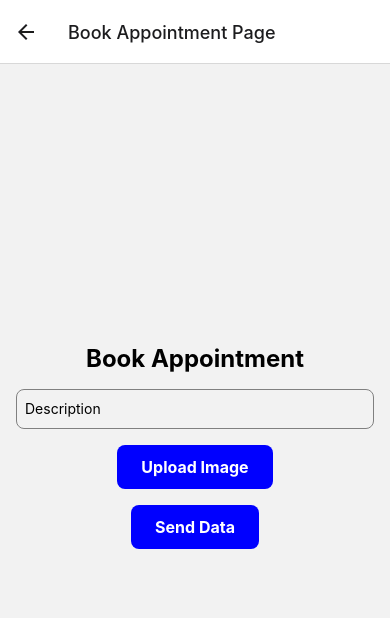
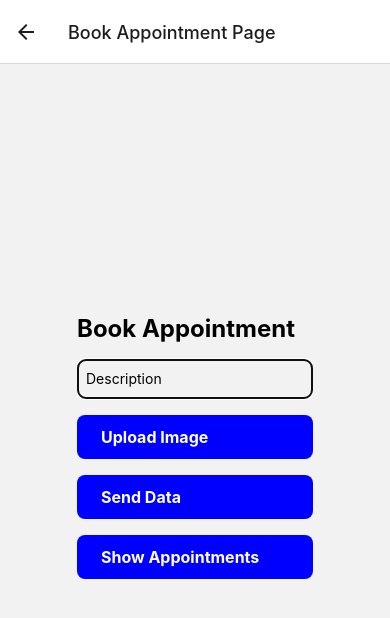
Before and after one commit to huzaifa003/skin_disease, a React Native app: screen /BookAppointment in a window 390 px wide. Shown: the top 618 px of the page. Built offline with nearby package versions, Linux system fonts and the light colour scheme; no server answers.

Commit message:
Added ShowAppointments.jsx and modified BookAppointment.jsx

```diff
--- a/App.js
+++ b/App.js
@@ -12,6 +12,7 @@ import Home from './Screens/Home';
 import PostData from './Screens/PostData';
 import CameraScreen from './Screens/CameraScreen';
 import BookAppointment from './Screens/BookAppointment';
+import ShowAppointments from './Screens/ShowAppointments';
 
 export default function App() {
   const Stack = createNativeStackNavigator();
@@ -31,15 +32,21 @@ export default function App() {
         />
 
         <Stack.Screen
-          name = "BookAppointment"
-          component = {BookAppointment}
-          options = {{title: "Book Appointment Page"}}
+          name="BookAppointment"
+          component={BookAppointment}
+          options={{ title: "Book Appointment Page" }}
         />
 
         <Stack.Screen
           name="CameraScreen"
           component={CameraScreen}
           options={{ title: "Camera Page" }}
+        />
+
+        <Stack.Screen
+          name='ShowAppointments'
+          component={ShowAppointments}
+          options={{ title: 'Show Appointments' }}
         />
 
         <Stack.Screen
--- a/Components/DB.js
+++ b/Components/DB.js
@@ -1,8 +1,10 @@
 // Import the functions you need from the SDKs you need
 import { initializeApp } from "firebase/app";
-import { getAuth } from "firebase/auth";
+import { getAuth, getReactNativePersistence } from "firebase/auth";
 import { getDatabase } from "firebase/database";
 import {getStorage} from "firebase/storage";
+
+import { ReactNativeAsyncStorage } from "@react-native-async-storage/async-storage";
 // TODO: Add SDKs for Firebase products that you want to use
 // https://firebase.google.com/docs/web/setup#available-libraries
 
@@ -20,7 +22,7 @@ const firebaseConfig = {
 // Initialize Firebase
 // Initialize Firebase
 const firebase_app = initializeApp(firebaseConfig);
-const auth = getAuth(firebase_app);
+const auth = getAuth(firebase_app, { persistence: getReactNativePersistence(ReactNativeAsyncStorage) });
 const db = getDatabase(firebase_app);
 const storage = getStorage(firebase_app, "gs://skin-disease-4711e.appspot.com");
 export { firebase_app, auth, db, storage};
--- a/Screens/BookAppointment.jsx
+++ b/Screens/BookAppointment.jsx
@@ -1,13 +1,14 @@
 import { useState, useEffect } from "react";
 import { onAuthStateChanged } from "firebase/auth";
-import { View, Text, TextInput, Image, TouchableOpacity, StyleSheet } from "react-native";
+import { View, Text, TextInput, Image, TouchableOpacity, StyleSheet, KeyboardAvoidingView, ActivityIndicator } from "react-native";
 import { auth, db, storage, firebase_app } from "../Components/DB";
 import { useNavigation } from "@react-navigation/native";
 import Camera from "./CameraScreen";
 import { Button } from "react-native-elements";
 import { ScrollView } from "react-native";
 import { getStorage, uploadBytes, ref as refStorage } from "firebase/storage";
-import {set, ref, getDatabase } from "firebase/database";
+import { set, ref, getDatabase } from "firebase/database";
+import { useRef } from "react";
 
 export default function BookAppointment() {
     const navigation = useNavigation();
@@ -15,6 +16,9 @@ export default function BookAppointment() {
     const [description, setDescription] = useState("");
     const [image, setImage] = useState(null);
     const [imageRef, setImageRef] = useState(null);
+    const [uploading, setUploading] = useState(false); // Added state for uploading status
+
+    const descriptionRef = useRef(0);
 
     function chooseImage(imgUri) {
         setImage(imgUri);
@@ -24,35 +28,37 @@ export default function BookAppointment() {
     const database = getDatabase(firebase_app);
     const store = getStorage(firebase_app);
     function handleSendData() {
-        console.log(storage)
+        console.log(storage);
         if (user && description && image) {
             const imageStorageRef = refStorage(storage, `images/${user}/${image.uri}`);
 
-            fetch(image.uri).then((response) => {
+            fetch(image.uri)
+                .then((response) => {
                     return response.blob();
-            }
-            ).then((blob) => {
+                })
+                .then((blob) => {
                     console.log(blob);
+                    setUploading(true); // Set uploading status to true
                     uploadBytes(imageStorageRef, blob)
                         .then((snapshot) => {
-                    console.log("Uploaded a blob or file!");
+                            console.log("Uploaded a blob or file!" + snapshot.ref.fullPath + " " + snapshot.ref.name);
+                            setUploading(false); // Set uploading status to false after successful upload
                         })
                         .catch((error) => {
                             console.error("Error uploading a blob or file!", error);
+                            setUploading(false); // Set uploading status to false after error
                         });
-            }
-            ).catch((error) => {
+                })
+                .catch((error) => {
                     console.error("Error getting blob!", error);
-            }
-            );
-
-
-
+                    setUploading(false); // Set uploading status to false after error
+                });
 
             set(ref(database, `/patients/${user}/`), {
                 user: user,
                 description: description,
                 image: image.uri,
+                status: "pending",
             })
                 .then(() => {
                     console.log("Data sent successfully!");
@@ -72,12 +78,15 @@ export default function BookAppointment() {
                 navigation.navigate("Login");
             }
         });
+        descriptionRef.current.focus();
     }, []);
 
     return (
-        <ScrollView contentContainerStyle={styles.container}>
+        <KeyboardAvoidingView style={styles.container} behavior="padding">
+            <ScrollView contentContainerStyle={styles.scrollContainer}>
                 <Text style={styles.title}>Book Appointment</Text>
                 <TextInput
+                    ref={descriptionRef}
                     style={styles.input}
                     placeholder="Description"
                     value={description}
@@ -93,7 +102,17 @@ export default function BookAppointment() {
                 <TouchableOpacity style={styles.button} onPress={handleSendData}>
                     <Text style={styles.buttonText}>Send Data</Text>
                 </TouchableOpacity>
+
+
+                {uploading && <ActivityIndicator size="large" color="blue" />}
+
+                <TouchableOpacity style={styles.button} onPress={()=>{navigation.navigate('ShowAppointments')}}>
+                    <Text style={styles.buttonText}>Show Appointments</Text>
+                </TouchableOpacity>
+
+
             </ScrollView>
+        </KeyboardAvoidingView>
     );
 }
 
@@ -102,6 +121,10 @@ const styles = StyleSheet.create({
         flex: 1,
         padding: 16,
         alignItems: "center",
+        justifyContent: "center",
+    },
+    scrollContainer: {
+        flexGrow: 1,
         justifyContent: "center",
     },
     title: {
--- /dev/null
+++ b/Screens/ShowAppointments.jsx
@@ -0,0 +1,48 @@
+import React, { useState, useEffect } from "react";
+import { View, Text } from "react-native";
+import { getDatabase, ref, onValue } from "firebase/database";
+import { firebase_app, db, auth} from "../Components/DB";
+import { useNavigation } from "@react-navigation/native";
+import { ScrollView } from "react-native";
+import { Button } from "react-native-elements";
+import { onAuthStateChanged } from "firebase/auth";
+
+const ShowAppointments = () => {
+    const navigation = useNavigation();
+    const [appointments, setAppointments] = useState([]);
+    const [user, setUser] = useState(null);
+    useEffect(() => {
+        onAuthStateChanged(auth, (user) => {
+            if (user) {
+                console.log("User is signed in");
+                console.log(user.uid);
+                setUser(user.uid);
+                getAppointments();
+            } else {
+                console.log("User is signed out");
+                navigation.navigate("Login");
+
+            }
+        });
+        const getAppointments = async () => {
+            const appointmentsRef = ref(db, `patients/${user}/`);
+            onValue(appointmentsRef, (snapshot) => {
+                const data = snapshot.val();
+                console.log(data);
+                const prods = Object.values(data);
+                setAppointments(prods);
+            });
+        };
+
+    }, []);
+
+    return (
+        <View>
+            <Text>Appointments</Text>
+            {/* {appointments?.map((appointment) => (
+                <Text key={appointment.id}>{appointment.description}</Text>
+            ))} */}
+        </View>
+    );
+}
+export default ShowAppointments;
--- a/Screens/SignIn.js
+++ b/Screens/SignIn.js
@@ -1,6 +1,6 @@
 import { onAuthStateChanged, signInWithEmailAndPassword } from '@firebase/auth';
 import React, { useEffect, useState } from 'react';
-import { View, StyleSheet } from 'react-native';
+import { View, StyleSheet, KeyboardAvoidingView } from 'react-native';
 import { Text, Input, Button } from 'react-native-elements';
 import { auth } from '../Components/DB';
 
@@ -29,7 +29,7 @@ const SignIn = ({ navigation }) => {
   };
 
   return (
-    <View style={styles.container}>
+    <KeyboardAvoidingView style={styles.container} behavior="padding">
       {displayError && <Text style={styles.errorText}>{error}</Text>}
       <Input
         label="Email"
@@ -54,7 +54,7 @@ const SignIn = ({ navigation }) => {
         buttonStyle={styles.button}
         titleStyle={styles.buttonTitle}
       />
-    </View>
+    </KeyboardAvoidingView>
   );
 };
 
--- a/Screens/SignUp.js
+++ b/Screens/SignUp.js
@@ -1,6 +1,6 @@
 import { createUserWithEmailAndPassword, onAuthStateChanged } from '@firebase/auth';
 import React, { useEffect } from 'react';
-import { View, StyleSheet } from 'react-native'
+import { View, StyleSheet, KeyboardAvoidingView } from 'react-native'
 import { Text, Input, Button } from 'react-native-elements';
 import { auth } from '../Components/DB';
 import { TouchableOpacity } from 'react-native';
@@ -33,7 +33,7 @@ const SignUp = ({ navigation }) => {
 
 
     return (
-        <View style={styles.container}>
+        <KeyboardAvoidingView style={styles.container} behavior="padding">
             {displayError ? <Text style={styles.errorText}>{error}</Text> : null}
             <Input
                 label="Email"
@@ -62,7 +62,7 @@ const SignUp = ({ navigation }) => {
             <TouchableOpacity onPress={() => navigation.navigate('SignIn')}>
             <Text style={styles.text}> Already have an account? Sign In</Text>
             </TouchableOpacity>
-        </View>
+        </KeyboardAvoidingView>
     );
 };
 
```
Lines whose indentation alone changed are shown as unchanged.
